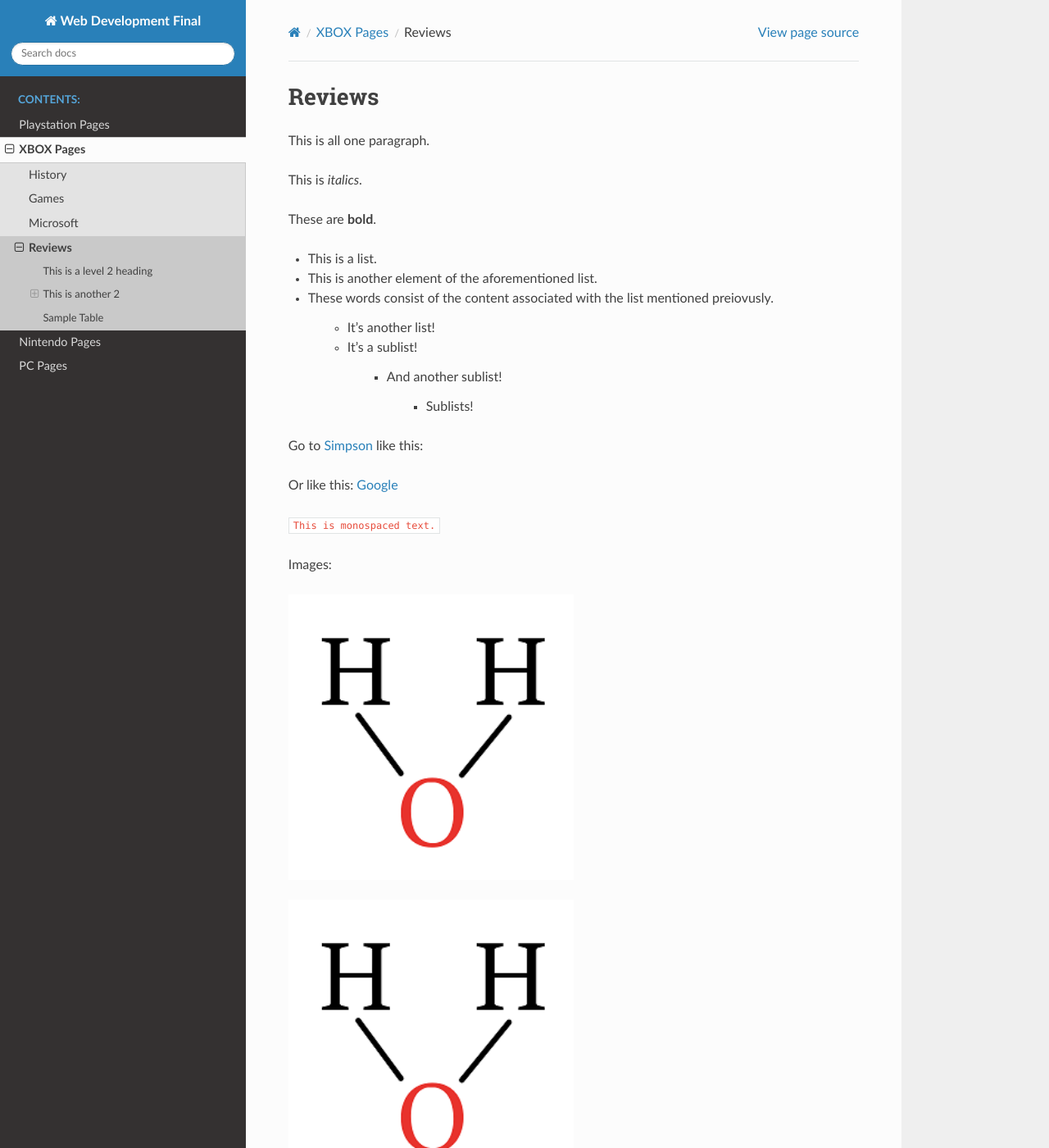
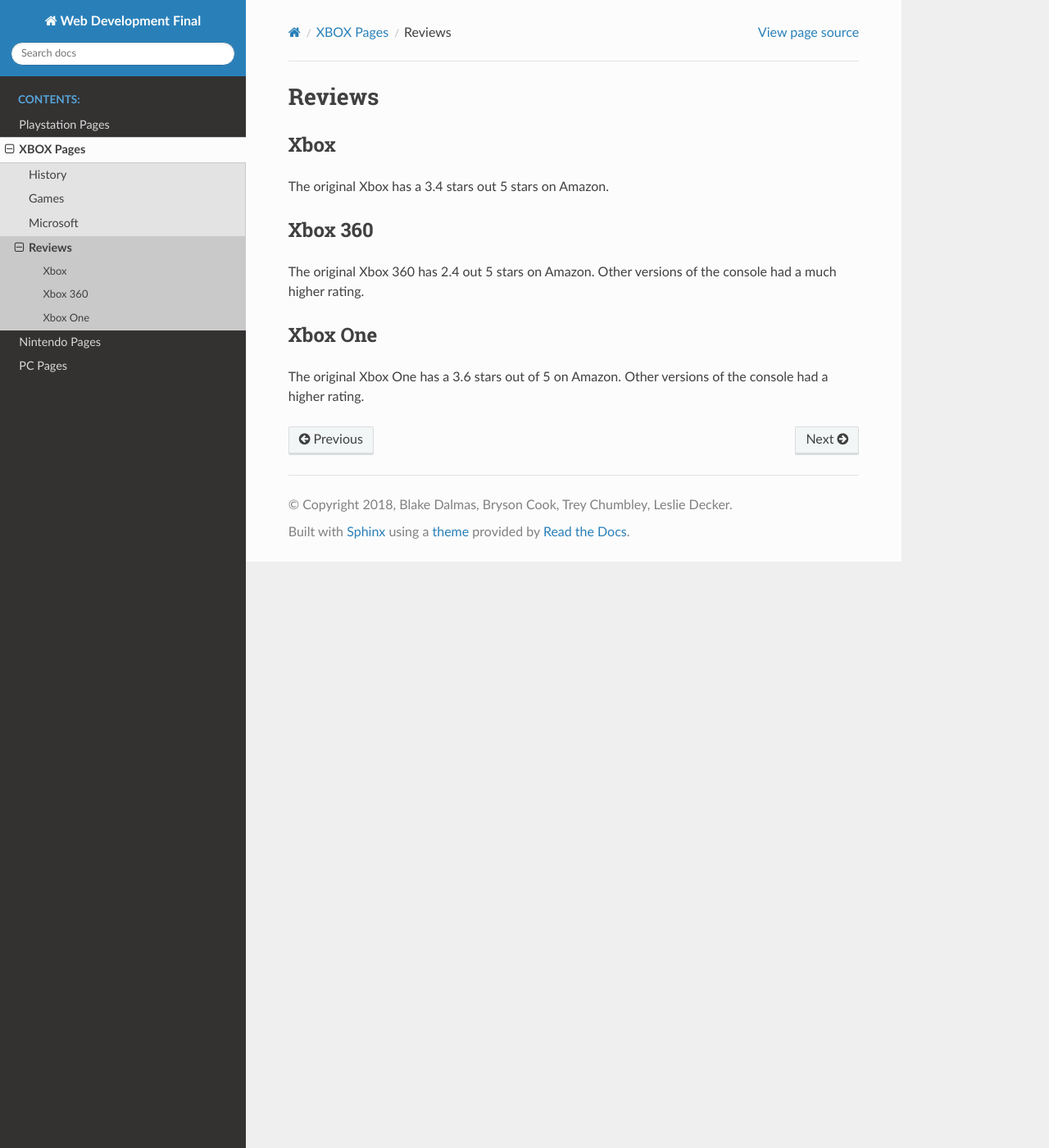
Before and after one commit to BlakeDalmas/webdev_final, a Sphinx documentation site: the page built from source/xbox/xbox_pages/reviews.rst, in a window 1280 px wide and 1400 px high. Shown: the whole window at 82% size. Built offline with Sphinx 7.4.7 and the Read the Docs theme 2.0.0, drawn with Linux system fonts in a browser that asks for light colours; some of the changed text lies outside the part shown.

Commit message:
Started Xbox Review page

```diff
--- a/source/xbox/xbox_pages/history.rst
+++ b/source/xbox/xbox_pages/history.rst
@@ -7,7 +7,7 @@
 .. figure:: xbox.png
    :width: 50%
 
-   Original Xbox - from: https://i.redd.it/4yh420ju96yz.jpg
+   Original Xbox - from: https://www.windowscentral.com/next-wave-original-xbox-game-will-hit-spring-2018
 
    The original Xbox was released on November 15, 2001, and was apart of the 6th generation of video game consoles along with PlayStation 2, the GameCube, and Sega's Dreamcast. At release, the console was priced at $299.99 which is the equivalent to $414.61 in 2017. The Xbox was integrated with Xbox Live service which allowed players to connect with other players to play games online either with or without a broadband connection. Xbox Live was more successful than Dreamcast's online service as well as PlayStation 2's online service due to features like the buddy list and better performing servers.
 
--- a/source/xbox/xbox_pages/reviews.rst
+++ b/source/xbox/xbox_pages/reviews.rst
@@ -1,81 +1,17 @@
 Reviews
 =======
 
-This
-is
-all
-one
-paragraph.
+Xbox
+~~~~
 
-This is *italics*.
+The original Xbox has a 3.4 stars out 5 stars on Amazon.
 
-These are **bold**.
+Xbox 360
+~~~~~~~~
 
-* This is a list.
-* This is another element of the aforementioned list.
-* These words consist of the content associated with the list mentioned preiovusly.
+The original Xbox 360 has 2.4 out 5 stars on Amazon. Other versions of the console had a much higher rating.
 
-	* It's another list!
-	* It's a sublist!
+Xbox One
+~~~~~~~~
 
-		* And another sublist!
-
-			* Sublists!
-
-Go to `Simpson`_ like this:
-
-.. _Simpson: http://simpson.edu
-
-Or like this: `Google <https://www.google.com>`_
-
-``This is monospaced text.``
-
-Images:
-
-.. image:: example.png
-   :width: 50%
-
-.. figure:: example.png
-   :width: 50%
-
-   This caption on picture needs to be indented by 3 spaces and have a blank line above it.
-
-This is a level 2 heading
--------------------------
-
-Another heading
-
-This is another 2
------------------
-
-blah
-
-Level 3
-~~~~~~~
-
-.. code-block:: python
-	:linenos:
-	:caption: Sample Code
-
-	# Sample Code
-	for i in range(1, 5):
-		print(i)
-
-.. code-block:: java
-	:linenos:
-	:caption: Sample Java
-
-	public static void main(String args[]) {
-		System.out.println("hi");
-	}
-
-Sample Table
-------------
-
-========= =================
-Fruit     Review
-========= =================
-Apple     3 stars
-Grapes    3 stars
-Pears     5 stars
-========= =================
+The original Xbox One has a 3.6 stars out of 5 on Amazon. Other versions of the console had a higher rating.
```
